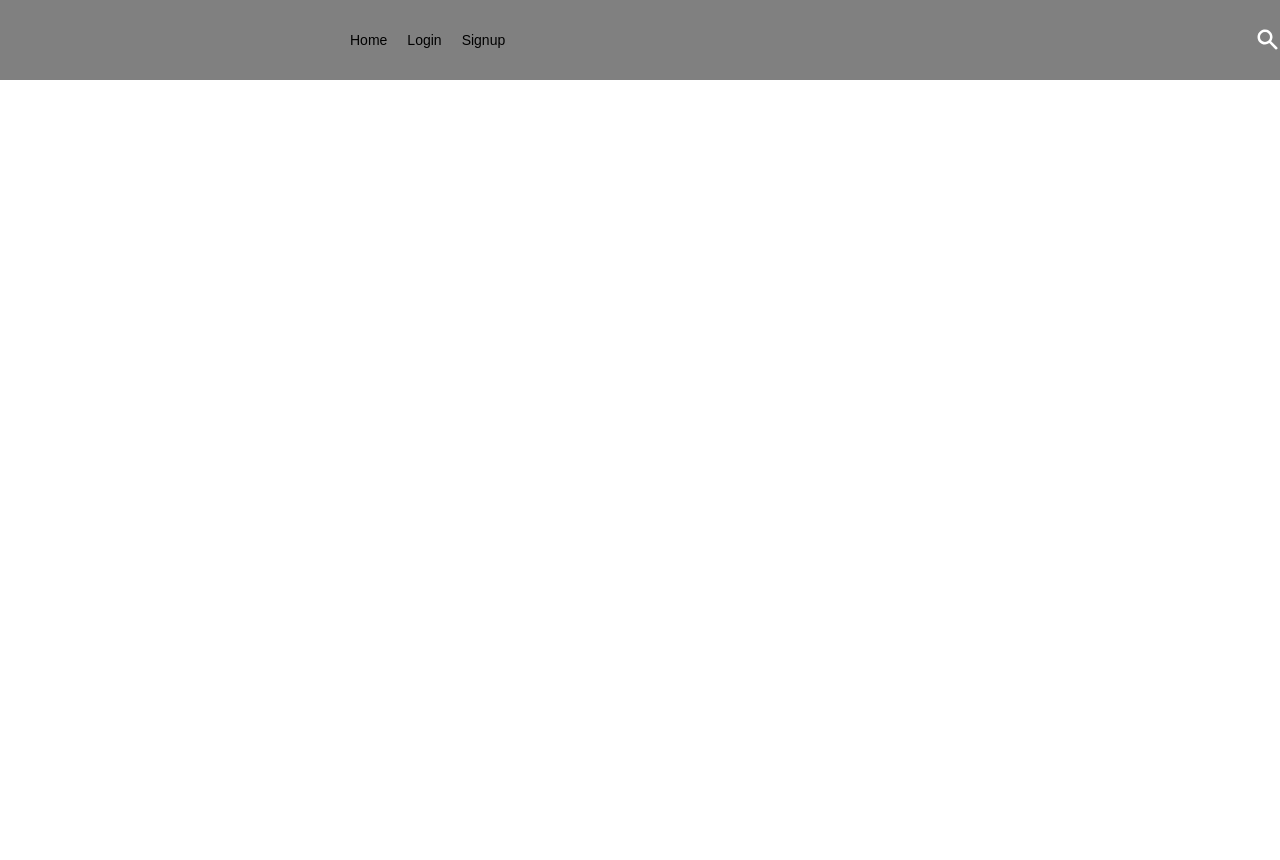
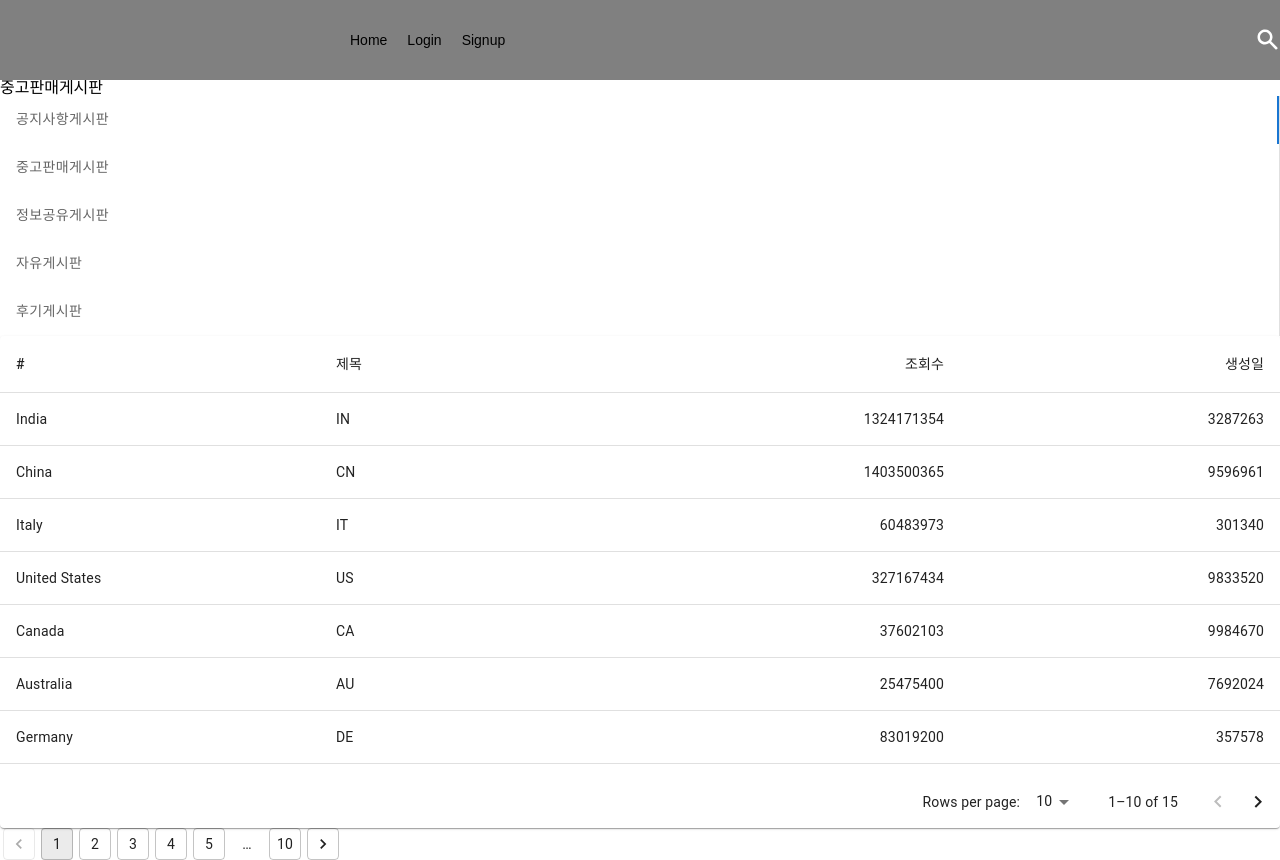
Before and after one commit to wonjongjang/PJT-Dogather, a React (Create React App) app in the folder Sub Pjt 2/Front/account/t-test/: page /salecommunity in a window 1280 px wide. Before the commit the page ends 800 px from the top, so only its background shows below. Built offline with nearby package versions, Linux system fonts and the light colour scheme.

Commit message:
dev community PJS

```diff
--- a/Sub Pjt 2/Front/account/t-test/src/Router.tsx
+++ b/Sub Pjt 2/Front/account/t-test/src/Router.tsx
@@ -7,6 +7,8 @@ import Signup from "./Routes/Signup";
 import Community from "./Routes/Community";
 import NoticeCommunity from "./Routes/NoticeCommunity";
 import SaleCommunity from "./Routes/SaleCommunity";
+import FreeCommunity from "./Routes/FreeCommunity";
+import Write from "./Routes/Write";
 
 function Router() {
   return (
@@ -18,8 +20,10 @@ function Router() {
         <Route path="/signup" element={<Signup />}></Route>
         <Route path="/search" element={<Search />}></Route>
         <Route path="/community" element={<Community />}></Route>
+        <Route path="/Write" element={<Write />}></Route>
         <Route path="/noticecommunity" element={<NoticeCommunity />}></Route>
         <Route path="/salecommunity" element={<SaleCommunity />}></Route>
+        <Route path="/freecommunity" element={<FreeCommunity />}></Route>
       </Routes>
     </BrowserRouter>
   );
--- /dev/null
+++ b/Sub Pjt 2/Front/account/t-test/src/Routes/FreeCommunity.jsx
@@ -0,0 +1,7 @@
+import Write from "./Write";
+
+function FreeCommunity() {
+  return <div></div>;
+}
+
+export default FreeCommunity;
--- a/Sub Pjt 2/Front/account/t-test/src/Routes/NoticeCommunity.jsx
+++ b/Sub Pjt 2/Front/account/t-test/src/Routes/NoticeCommunity.jsx
@@ -1,5 +1,5 @@
 import { React, useMemo } from "react";
-import { useTable } from "react-table";
+import { useTable, useGlobalFilter, useSortBy } from "react-table";
 import styled from "styled-components";
 import { Link } from "react-router-dom";
 
@@ -30,6 +30,19 @@ const StyledTable = styled.div`
   }
 `;
 
+function Search({ onSubmit }) {
+  const handleSubmit = (event) => {
+    event.preventDefault();
+    onSubmit(event.target.elements.filter.value);
+  };
+  return (
+    <form onSubmit={handleSubmit}>
+      <input name="filter" />
+      <button>Search</button>
+    </form>
+  );
+}
+
 function Table({ columns, data, communityTitle, address }) {
   const {
     getTableProps,
@@ -38,7 +51,8 @@ function Table({ columns, data, communityTitle, address }) {
     rows,
     prepareRow,
     getRowProps,
-  } = useTable({ columns, data });
+    setGlobalFilter,
+  } = useTable({ columns, data }, useGlobalFilter, useSortBy);
   return (
     <div>
       <Btn>
@@ -69,6 +83,7 @@ function Table({ columns, data, communityTitle, address }) {
           })}
         </tbody>
       </table>
+      <Search onSubmit={setGlobalFilter} />
     </div>
   );
 }
@@ -114,7 +129,7 @@ function NoticeCommunity() {
         title: "AASDASDASDASDASDASASD",
         writer: "B",
         view: 100,
-        created: "1/31",
+        created: "2/1",
       },
     ],
     []
@@ -127,9 +142,6 @@ function NoticeCommunity() {
           data={data}
           communityTitle="공지사항게시판"
           address="/noticecommunity"
-          getRowProps={(row) => ({
-            onClick: () => alert("Column!"),
-          })}
         />
       </StyledTable>
     </div>
--- a/Sub Pjt 2/Front/account/t-test/src/Routes/SaleCommunity.jsx
+++ b/Sub Pjt 2/Front/account/t-test/src/Routes/SaleCommunity.jsx
@@ -1,21 +1,214 @@
-import { React, useMemo } from "react";
-import { useTable } from "react-table";
+import * as React from "react";
+import Paper from "@mui/material/Paper";
+import Table from "@mui/material/Table";
+import TableBody from "@mui/material/TableBody";
+import TableCell from "@mui/material/TableCell";
+import TableContainer from "@mui/material/TableContainer";
+import TableHead from "@mui/material/TableHead";
+import TablePagination from "@mui/material/TablePagination";
+import TableRow from "@mui/material/TableRow";
 import styled from "styled-components";
+
+import PropTypes from "prop-types";
+import Tabs from "@mui/material/Tabs";
+import Tab from "@mui/material/Tab";
+import Typography from "@mui/material/Typography";
+import Box from "@mui/material/Box";
 import { Link } from "react-router-dom";
 
-const Btn = styled.a`
-  margin: 10px;
-  font-size: 20px;
-  display: flex;
-  justify-content: center;
-`;
+import Pagination from "@mui/material/Pagination";
+import Stack from "@mui/material/Stack";
 
 const StyledLink = styled(Link)`
   text-decoration: none;
   color: inherit;
 `;
 
-function SaleCommunity() {
-  return <div></div>;
+TabPanel.propTypes = {
+  children: PropTypes.node,
+  index: PropTypes.number.isRequired,
+  value: PropTypes.number.isRequired,
+};
+
+function TabPanel(props) {
+  const { children, value, index, ...other } = props;
+
+  return (
+    <div
+      role="tabpanel"
+      hidden={value !== index}
+      id={`vertical-tabpanel-${index}`}
+      aria-labelledby={`vertical-tab-${index}`}
+      {...other}
+    >
+      {value === index && (
+        <Box sx={{ p: 3 }}>
+          <Typography>{children}</Typography>
+        </Box>
+      )}
+    </div>
+  );
 }
-export default SaleCommunity;
+
+function VerticalTabs() {
+  const [value, setValue] = React.useState(0);
+
+  const handleChange = (event, newValue) => {
+    setValue(newValue);
+  };
+
+  return (
+    <Tabs
+      orientation="vertical"
+      variant="scrollable"
+      value={value}
+      onChange={handleChange}
+      aria-label="Vertical tabs example"
+      sx={{ borderRight: 1, borderColor: "divider" }}
+    >
+      <StyledLink to="/noticeCommunity">
+        <Tab label="공지사항게시판" />
+      </StyledLink>
+      <StyledLink to="/noticeCommunity">
+        <Tab label="중고판매게시판" />
+      </StyledLink>
+      <StyledLink to="/noticeCommunity">
+        <Tab label="정보공유게시판" />
+      </StyledLink>
+      <StyledLink to="/noticeCommunity">
+        <Tab label="자유게시판" />
+      </StyledLink>
+      <StyledLink to="/noticeCommunity">
+        <Tab label="후기게시판" />
+      </StyledLink>
+    </Tabs>
+  );
+}
+
+const columns = [
+  { id: "number", label: "#", minWidth: 170 },
+  { id: "title", label: "제목", minWidth: 170 },
+  {
+    id: "view",
+    label: "조회수",
+    minWidth: 170,
+    align: "right",
+  },
+  {
+    id: "created",
+    label: "생성일",
+    minWidth: 170,
+    align: "right",
+  },
+];
+
+function createData(number, title, view, created) {
+  return { number, title, view, created };
+}
+
+// 데이터
+const rows = [
+  createData("India", "IN", 1324171354, 3287263),
+  createData("China", "CN", 1403500365, 9596961),
+  createData("Italy", "IT", 60483973, 301340),
+  createData("United States", "US", 327167434, 9833520),
+  createData("Canada", "CA", 37602103, 9984670),
+  createData("Australia", "AU", 25475400, 7692024),
+  createData("Germany", "DE", 83019200, 357578),
+  createData("Ireland", "IE", 4857000, 70273),
+  createData("Mexico", "MX", 126577691, 1972550),
+  createData("Japan", "JP", 126317000, 377973),
+  createData("France", "FR", 67022000, 640679),
+  createData("United Kingdom", "GB", 67545757, 242495),
+  createData("Russia", "RU", 146793744, 17098246),
+  createData("Nigeria", "NG", 200962417, 923768),
+  createData("Brazil", "BR", 210147125, 8515767),
+];
+
+export default function StickyHeadTable() {
+  const [page, setPage] = React.useState(0);
+  const [rowsPerPage, setRowsPerPage] = React.useState(10);
+
+  const handleChangePage = (event, newPage) => {
+    setPage(newPage);
+  };
+
+  const handleChangeRowsPerPage = (event) => {
+    setRowsPerPage(+event.target.value);
+    setPage(0);
+  };
+
+  function PaginationRounded() {
+    return (
+      <Stack spacing={2}>
+        <Pagination
+          count={10}
+          variant="outlined"
+          shape="rounded"
+          onPageChange={handleChangePage}
+        />
+      </Stack>
+    );
+  }
+
+  return (
+    <div>
+      <p>중고판매게시판</p>
+      <VerticalTabs />
+      <Paper sx={{ width: "100%", overflow: "hidden" }}>
+        <TableContainer sx={{ maxHeight: 440 }}>
+          <Table stickyHeader aria-label="sticky table">
+            <TableHead>
+              <TableRow>
+                {columns.map((column) => (
+                  <TableCell
+                    key={column.id}
+                    align={column.align}
+                    style={{ minWidth: column.minWidth }}
+                  >
+                    {column.label}
+                  </TableCell>
+                ))}
+              </TableRow>
+            </TableHead>
+            <TableBody>
+              {rows
+                .slice(page * rowsPerPage, page * rowsPerPage + rowsPerPage)
+                .map((row) => {
+                  return (
+                    <TableRow
+                      hover
+                      role="checkbox"
+                      tabIndex={-1}
+                      key={row.title}
+                    >
+                      {columns.map((column) => {
+                        const value = row[column.id];
+                        return (
+                          <TableCell key={column.id} align={column.align}>
+                            {column.format && typeof value === "number"
+                              ? column.format(value)
+                              : value}
+                          </TableCell>
+                        );
+                      })}
+                    </TableRow>
+                  );
+                })}
+            </TableBody>
+          </Table>
+        </TableContainer>
+        <TablePagination
+          rowsPerPageOptions={[5, 10]}
+          component="div"
+          count={rows.length}
+          rowsPerPage={10}
+          page={page}
+          onPageChange={handleChangePage}
+          onRowsPerPageChange={handleChangeRowsPerPage}
+        />
+      </Paper>
+      <PaginationRounded />
+    </div>
+  );
+}
--- /dev/null
+++ b/Sub Pjt 2/Front/account/t-test/src/Routes/Write.jsx
@@ -0,0 +1,64 @@
+import { useState } from "react";
+
+function Write() {
+  const [title, setTitle] = useState("");
+  const [content, setContent] = useState("");
+  const [Img, setImg] = useState("");
+
+  const onChangeTitle = (event) => setTitle(event.target.value);
+  const onChangeContent = (event) => setContent(event.target.value);
+  const onChangeImg = (event) => {
+    setImg(event.target.files[0]);
+  };
+  const onSubmit = (event) => {
+    const formData = new FormData();
+    formData.append("file", Img);
+    formData.append("title", title);
+    formData.append("content", content);
+    event.preventDefault();
+
+    fetch("http://i6e104.p.ssafy.io:8090/board", {
+      method: "POST",
+      // data: formData,
+      // headers: { "Content-Type": "multipart/form-data" },
+      headers: {
+        "Content-Type": "application/json",
+      },
+      body: JSON.stringify({
+        BoardDto: { boardTitle: "4", boardContent: "4", writerNo: 2 },
+      }),
+    })
+      .then((response) => {
+        console.log(response);
+      })
+      .catch((error) => {
+        console.log(error.response);
+      })
+      .finally(() => {});
+  };
+  return (
+    <div>
+      <p>버그방지</p>
+      <p>버그방지</p>
+      <p>버그방지</p>
+      <p>버그방지</p>
+      <p>버그방지</p>
+      <form onSubmit={onSubmit} method="post">
+        <input
+          type="text"
+          value={title}
+          placeholder="제목"
+          onChange={onChangeTitle}
+        />
+        <textarea
+          value={content}
+          placeholder="내용을 입력하세요."
+          onChange={onChangeContent}
+        />
+        <input type="file" accept="image/*" id="file" onChange={onChangeImg} />
+        <button>글쓰기</button>
+      </form>
+    </div>
+  );
+}
+export default Write;
```
Also changed, not shown: Sub Pjt 2/Front/account/t-test/package.json (+14 -1 lines), 1 other file (tests, documents, lock files or other folders).
